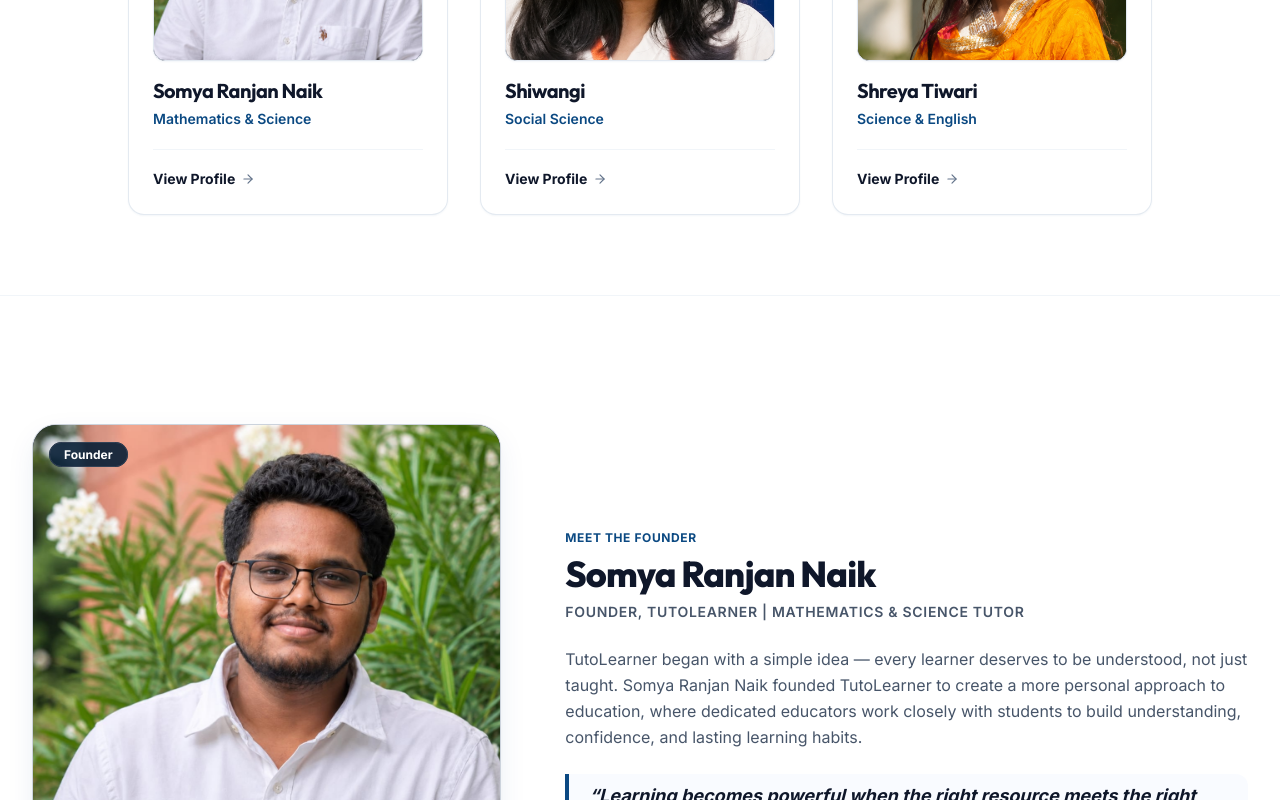
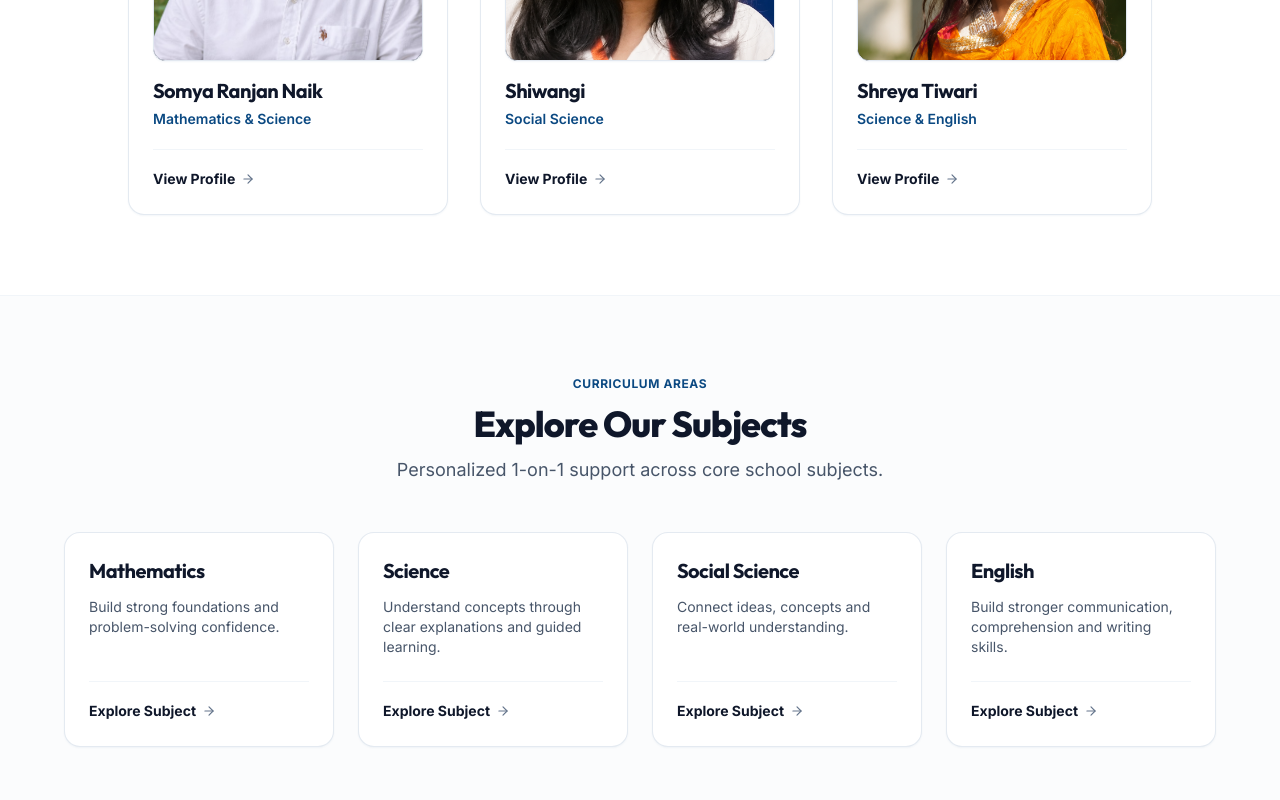
Before and after one commit to somyaranjan06/Tutolearner, a Next.js app: page / in a window 1280 px wide. Shown: the part 2000-2800 px from the top of the page. Built offline with nearby package versions, Linux system fonts and the light colour scheme.

Commit message:
feat(homepage): add compact preview sections for tutors, subjects, philosophy and resources

```diff
--- a/src/app/page.tsx
+++ b/src/app/page.tsx
@@ -3,6 +3,9 @@ import type { Metadata } from "next";
 import { Hero } from "@/components/home/Hero";
 import { ParentMessaging } from "@/components/home/ParentMessaging";
 import { TutorsSection } from "@/components/home/TutorsSection";
+import { SubjectExplorer } from "@/components/home/SubjectExplorer";
+import { TeachingPhilosophy } from "@/components/home/TeachingPhilosophy";
+import { LearningResources } from "@/components/home/LearningResources";
 import { AboutFounder } from "@/components/home/AboutFounder";
 import { FinalCTA } from "@/components/home/FinalCTA";
 import { siteConfig, getCanonicalUrl } from "@/data/siteConfig";
@@ -44,10 +47,19 @@ export default function HomePage() {
       {/* 3. Meet Our Tutors */}
       <TutorsSection />
 
-      {/* 4. Founder / Trust Section (Somya Ranjan Naik) */}
+      {/* 4. Explore Our Subjects */}
+      <SubjectExplorer />
+
+      {/* 5. Teaching Philosophy (Utilize Resources. Deliver Excellence.) */}
+      <TeachingPhilosophy />
+
+      {/* 6. Learning Resources (Coming Soon) */}
+      <LearningResources />
+
+      {/* 7. Meet the Founder (Somya Ranjan Naik) */}
       <AboutFounder />
 
-      {/* 5. Final CTA */}
+      {/* 8. Final CTA */}
       <FinalCTA />
     </div>
   );
--- a/src/components/home/SubjectExplorer.tsx
+++ b/src/components/home/SubjectExplorer.tsx
@@ -1,93 +1,53 @@
 import * as React from "react";
 import Link from "next/link";
 import { subjects } from "@/data/subjects";
-import { ArrowRight, UserCheck } from "lucide-react";
+import { ArrowRight } from "lucide-react";
 
 export function SubjectExplorer() {
   return (
-    <section id="subjects" className="py-20 sm:py-24 lg:py-32 bg-slate-50/60 border-b border-slate-200/80">
+    <section id="subjects" className="py-14 sm:py-16 lg:py-20 bg-slate-50/60 border-b border-slate-200/80">
       <div className="mx-auto max-w-7xl px-4 sm:px-6 lg:px-8">
         {/* Section Header */}
-        <div className="max-w-3xl mb-16 sm:mb-20 space-y-4">
+        <div className="max-w-3xl mx-auto text-center space-y-3 mb-10 sm:mb-12">
           <span className="text-2xs sm:text-xs font-bold uppercase tracking-wider text-[#0B4982] block">
             Curriculum Areas
           </span>
-          <h2 className="font-heading text-3xl sm:text-4xl md:text-5xl font-extrabold tracking-tight text-slate-900 leading-[1.12]">
+          <h2 className="font-heading text-2.5xl sm:text-3xl md:text-4xl font-extrabold tracking-tight text-slate-900 leading-[1.15]">
             Explore Our Subjects
           </h2>
-          <p className="text-base sm:text-lg text-slate-600 leading-relaxed font-normal">
-            Specialized instruction across four core disciplines, delivered by subject-dedicated educators focused on concept clarity.
+          <p className="text-sm sm:text-base md:text-lg text-slate-600 leading-relaxed font-normal max-w-2xl mx-auto">
+            Personalized 1-on-1 support across core school subjects.
           </p>
         </div>
 
         {/* 4-Subject Grid */}
-        <div className="grid grid-cols-1 md:grid-cols-2 gap-8 lg:gap-10">
-          {subjects.map((subject, index) => {
-            const isDual = subject.slug === "science";
-            const tutorText = isDual
-              ? "Somya Ranjan Naik · Shreya Tiwari"
-              : subject.tutor[0];
-
-            return (
+        <div className="grid grid-cols-1 sm:grid-cols-2 lg:grid-cols-4 gap-6 max-w-6xl mx-auto">
+          {subjects.map((subject) => (
             <div
               key={subject.slug}
-                className="group relative flex flex-col justify-between rounded-3xl border border-slate-200/90 bg-white p-8 sm:p-10 shadow-subtle hover:border-blue-200 hover:shadow-lifted transition-all duration-200"
+              className="group flex flex-col justify-between rounded-2xl border border-slate-200/90 bg-white p-6 shadow-subtle hover:border-blue-200 hover:shadow-lifted transition-all duration-200"
             >
-                <div className="space-y-6">
-                  {/* Top Meta Bar */}
-                  <div className="flex items-center justify-between gap-4">
-                    <span className="font-mono text-xs font-bold uppercase tracking-wider text-slate-600">
-                      0{index + 1}
-                    </span>
-                    <span className="rounded-full bg-blue-50/80 px-3 py-1 text-2xs font-semibold text-[#0B4982] border border-blue-100">
-                      {subject.targetGrades}
-                    </span>
-                  </div>
-
-                  {/* Subject Title & Tagline */}
-                  <div className="space-y-2">
-                    <h3 className="font-heading text-2.5xl sm:text-3xl font-extrabold text-slate-900 tracking-tight group-hover:text-[#0B4982] transition-colors">
+              <div className="space-y-3">
+                <h3 className="font-heading text-xl font-bold text-slate-900 tracking-tight group-hover:text-[#0B4982] transition-colors">
                   {subject.name}
                 </h3>
-                    <p className="text-sm text-slate-600 font-medium">
-                      {subject.tagline}
+                <p className="text-xs sm:text-sm text-slate-600 leading-relaxed font-normal">
+                  {subject.previewDescription || subject.tagline}
                 </p>
               </div>
 
-                  {/* Concise Description */}
-                  <p className="text-sm sm:text-base text-slate-600 leading-relaxed font-normal">
-                    {subject.description}
-                  </p>
-
-                  {/* Assigned Tutor Attribution Chip */}
-                  <div className="pt-2">
-                    <div className="inline-flex items-center gap-2 rounded-xl bg-slate-50 px-3.5 py-2 border border-slate-200/80 text-xs font-semibold text-slate-800">
-                      <UserCheck className="h-3.5 w-3.5 text-[#0B4982] shrink-0" />
-                      <span>{tutorText}</span>
-                    </div>
-                  </div>
-                </div>
-
-                {/* Explore Subject CTA Button */}
-                <div className="mt-8 pt-6 border-t border-slate-100 flex items-center justify-between">
+              {/* Explore Subject Link */}
+              <div className="mt-6 pt-4 border-t border-slate-100">
                 <Link
                   href={`/subjects/${subject.slug}`}
-                    className="inline-flex items-center gap-2 text-sm font-bold text-slate-900 group-hover:text-[#0B4982] transition-colors"
+                  className="inline-flex items-center gap-1.5 text-xs sm:text-sm font-bold text-slate-900 group-hover:text-[#0B4982] transition-colors"
                 >
-                    <span>Explore {subject.name}</span>
-                    <ArrowRight className="h-4 w-4 text-slate-600 group-hover:text-[#0B4982] group-hover:translate-x-1 transition-all" />
-                  </Link>
-
-                  <Link
-                    href={`/contact?subject=${subject.slug}`}
-                    className="text-xs font-semibold text-slate-700 hover:text-[#0B4982] transition-colors"
-                  >
-                    Enquire
+                  <span>Explore Subject</span>
+                  <ArrowRight className="h-3.5 w-3.5 text-slate-500 group-hover:text-[#0B4982] group-hover:translate-x-0.5 transition-all" />
                 </Link>
               </div>
             </div>
-            );
-          })}
+          ))}
         </div>
       </div>
     </section>
--- a/src/data/subjects.ts
+++ b/src/data/subjects.ts
@@ -5,6 +5,7 @@ export const subjects: Subject[] = [
     name: "Mathematics",
     slug: "mathematics",
     tagline: "First-Principles Deductive Logic & Computational Rigor",
+    previewDescription: "Build strong foundations and problem-solving confidence.",
     description: "Developing logical deduction, numerical fluency, algebraic mastery, and systematic geometric proof techniques through intuitive concept breakdown rather than mechanical memorization.",
     metaDescription: "Personalized 1-on-1 Mathematics tutoring focused on deeper understanding and problem-solving.",
     tutor: ["Somya Ranjan Naik"],
@@ -75,6 +76,7 @@ export const subjects: Subject[] = [
     name: "Science",
     slug: "science",
     tagline: "Empirical Inquiry across Physics, Chemistry & Biology",
+    previewDescription: "Understand concepts through clear explanations and guided learning.",
     description: "Building an empirical, inquiry-driven understanding of physical laws, chemical reactions, and biological life processes through concept visualization, diagrams, and scientific modeling.",
     metaDescription: "1-on-1 Science tutoring focused on concepts, curiosity, and understanding.",
     tutor: ["Somya Ranjan Naik", "Shreya Tiwari"],
@@ -145,6 +147,7 @@ export const subjects: Subject[] = [
     name: "Social Science",
     slug: "social-science",
     tagline: "Thematic History, Spatial Geography, Civics & Economics",
+    previewDescription: "Connect ideas, concepts and real-world understanding.",
     description: "Cultivating historical perspective, spatial geographic literacy, constitutional awareness, and economic analysis through structured thematic mapping and high-scoring essay formulations.",
     metaDescription: "1-on-1 Social Science tutoring focused on history, geography, civics, and economics.",
     tutor: ["Shiwangi"],
@@ -159,41 +162,41 @@ export const subjects: Subject[] = [
         description: "Transforming long historical chapters into clear, interconnected chronological flowcharts."
       },
       {
-        title: "Cartography & Map Skills",
-        description: "Dedicated masterclasses on historical and geographical map-pointing for guaranteed exam marks."
+        title: "Cartographic Visualization",
+        description: "Systematic map-work practice and spatial memory anchors for resource distribution and historical boundaries."
       },
       {
         title: "Structured Answer Engineering",
-        description: "Framing 3-mark and 5-mark answers with distinct subheadings, key dates, and exact terminology."
+        description: "Techniques for structuring 3-mark and 5-mark answers with point-wise precision, subheadings, and underlined facts."
       }
     ],
     keyLearningAreas: [
       {
-        title: "History: World Nationalism & Indian Freedom Movement",
-        description: "Understanding socio-political revolutions, anti-colonial movements, and global economic transformations.",
-        topics: ["The Rise of Nationalism in Europe", "Nationalism in India (Non-Cooperation & Civil Disobedience)", "The Making of a Global World", "Print Culture & Modern World"]
+        title: "History: Global Modernization & Nationalism",
+        description: "National movements in India and Europe, industrialization eras, and the making of a global world.",
+        topics: ["Nationalism in Europe & India", "The Making of a Global World", "Age of Industrialization & Print Culture", "Historical Source & Image Analysis"]
       },
       {
-        title: "Geography: Resource Planning & Spatial Analysis",
-        description: "Physical geography, agricultural patterns, mineral distributions, and manufacturing industries.",
-        topics: ["Resources & Land Utilization", "Forest, Wildlife & Water Resources", "Agriculture & Cropping Patterns", "Minerals, Energy & Manufacturing Industries"]
+        title: "Geography: Resource Systems & Agriculture",
+        description: "Resource management, water security, agricultural patterns, minerals, energy, and manufacturing sectors.",
+        topics: ["Resources, Forest & Wildlife", "Water Resources & Multipurpose Projects", "Agriculture: Cropping Patterns & Food Security", "Minerals, Energy Resources & Industries"]
       },
       {
-        title: "Political Science: Democratic Institutions & Diversity",
-        description: "Constitutional governance, federal power-sharing, electoral politics, and outcomes of democracy.",
-        topics: ["Power Sharing & Federalism", "Gender, Religion & Caste in Politics", "Political Parties & Electoral Systems", "Outcomes & Challenges of Democracy"]
+        title: "Political Science: Democratic Governance",
+        description: "Power-sharing models, federal structures, gender-religion-caste dynamics, and political parties.",
+        topics: ["Power Sharing & Federalism Structures", "Democracy, Gender, Religion & Caste", "Political Parties & Electoral Systems", "Outcomes & Challenges of Democracy"]
       },
       {
-        title: "Economics: Development, Sectors & Globalisation",
-        description: "Macroeconomic development indices, credit mechanisms, formal and informal banking, and consumer rights.",
-        topics: ["Development & National Income Indices", "Sectors of the Indian Economy (Primary, Secondary, Tertiary)", "Money, Credit & Banking Systems", "Globalisation & Consumer Rights"]
+        title: "Economics: Development & Financial Systems",
+        description: "National income metrics, employment sectors, money and credit mechanics, and globalization.",
+        topics: ["Development Metrics & Human Development Index", "Sectors of the Indian Economy (Primary/Sec/Tertiary)", "Money & Credit (Formal/Informal Sources)", "Globalization & Consumer Rights"]
       }
     ],
     learningOutcomes: [
-      "Command over historical timelines, causes, and consequences of major political movements",
-      "Precision in map identification and location pointing across Indian geography and history",
-      "Deep understanding of democratic institutions, federalism, and fundamental constitutional rights",
-      "Ability to write well-structured, 5-point answers using correct academic terminology"
+      "Mastery of structured answer writing with clear headings, bullet points, and analytical justifications",
+      "Precision in map-pointing exercises across historical sites, agricultural regions, and industrial centers",
+      "Clear chronological understanding of major historical events, causes, and socio-economic outcomes",
+      "Confidence in analyzing economic and constitutional concepts with real-world contemporary context"
     ],
     curriculumNote: "[Curriculum topics listed above represent illustrative standard modules adapted to CBSE, ICSE, and State Board frameworks for Grades 6–10. Exact syllabus pacing is aligned during the diagnostic consultation.]",
     faqs: [
@@ -215,6 +218,7 @@ export const subjects: Subject[] = [
     name: "English",
     slug: "english",
     tagline: "Language Mechanics, Critical Literature & Expressive Composition",
+    previewDescription: "Build stronger communication, comprehension and writing skills.",
     description: "Elevating grammatical accuracy, reading comprehension, critical literary analysis, and structured composition for polished communication and academic excellence.",
     metaDescription: "1-on-1 English tutoring focused on communication, comprehension, and confidence.",
     tutor: ["Shreya Tiwari"],
--- a/src/types/index.ts
+++ b/src/types/index.ts
@@ -51,6 +51,7 @@ export interface Subject {
   slug: string;
   tagline: string;
   description: string;
+  previewDescription?: string;
   metaDescription?: string;
   tutor: string[];
   tutorSlugs: string[];
```
Lines whose indentation alone changed are shown as unchanged.
